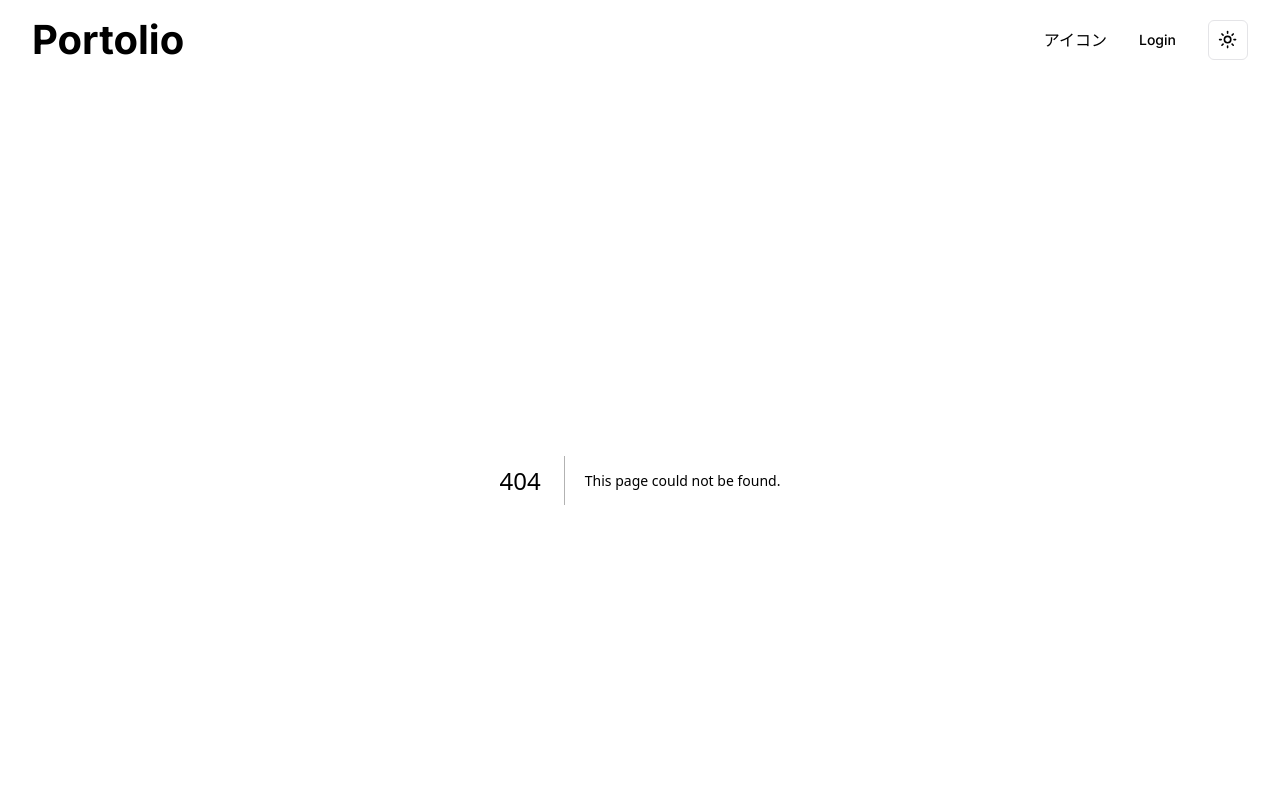
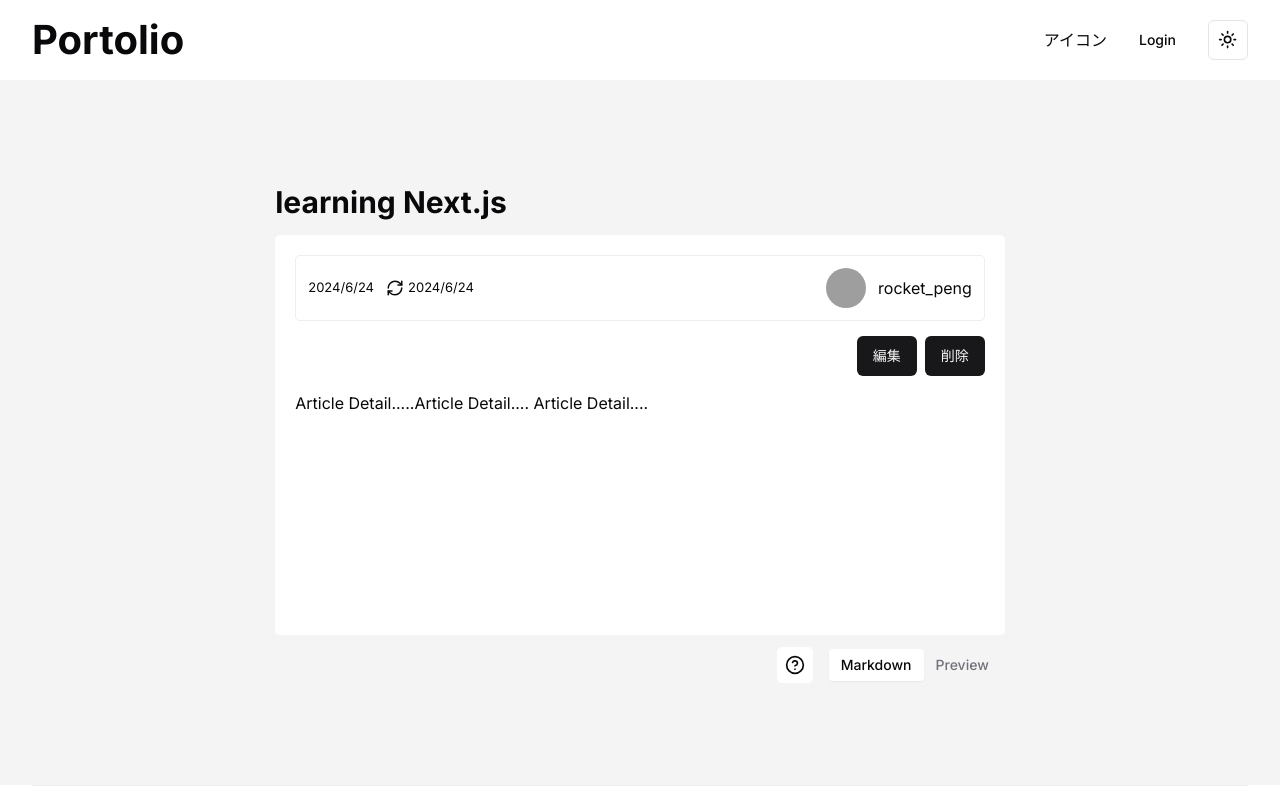
Before and after one commit to balckowl/portolio-new-3, a Next.js app: page /posts/1 in a window 1280 px wide. Before the commit this address had no page. Shown: the top 800 px of the page. Built offline with nearby package versions, Linux system fonts and the light colour scheme; grey boxes are pictures that could not be loaded.

Commit message:
feat: create-detail

```diff
--- a/package.json
+++ b/package.json
@@ -13,6 +13,7 @@
     "@radix-ui/react-avatar": "^1.1.0",
     "@radix-ui/react-dropdown-menu": "^2.0.6",
     "@radix-ui/react-slot": "^1.0.2",
+    "@radix-ui/react-tabs": "^1.1.0",
     "class-variance-authority": "^0.7.0",
     "clsx": "^2.1.1",
     "lucide-react": "^0.395.0",
--- /dev/null
+++ b/src/app/(pages)/posts/[id]/page.tsx
@@ -0,0 +1,11 @@
+import Article from "@/app/components/posts/article"
+
+const page = async() => {
+  return (
+    <div>
+        <Article />
+    </div>
+  )
+}
+
+export default page
--- /dev/null
+++ b/src/app/components/posts/article.tsx
@@ -0,0 +1,64 @@
+import { Avatar, AvatarFallback, AvatarImage } from "@/components/ui/avatar";
+import { Button } from "@/components/ui/button";
+import { Tabs, TabsContent, TabsList, TabsTrigger } from "@/components/ui/tabs";
+import { CircleHelp, RefreshCw } from "lucide-react";
+import Link from "next/link";
+
+const Article = () => {
+    return (
+        <div className="py-[100px] flex justify-center bg-muted min-h-[calc(100vh-80px-60px)]">
+            <Tabs className="w-[92%] sm:container flex justify-center" defaultValue="markdown">
+                <div className="w-full lg:w-[60%]">
+                    <div className="mb-[10px]">
+                        <h2 className="text-[20px] sm:text-[25px] lg:text-[30px] font-bold">learning Next.js</h2>
+                    </div>
+                    <div className="min-h-[400px] bg-white p-5 rounded-[5px] mb-[10px]">
+                        <div className="border-[1px] border-[#eee] rounded-[5px] flex justify-between p-3 mb-[15px]">
+                            <div className="flex-col sm:flex-row flex sm:items-center sm:gap-3">
+                                <div className="text-[13px]">2024/6/24</div>
+                                <div className="flex items-center gap-1 text-[13px]">
+                                    <RefreshCw width={18} height={18} />
+                                    <div>2024/6/24</div>
+                                </div>
+                            </div>
+                            <Link href={`/mypage`}>
+                                <div className="flex items-center gap-3">
+                                    <Avatar>
+                                        <AvatarImage src="https://github.com/shadcn.png" alt="@shadcn" />
+                                        <AvatarFallback>CN</AvatarFallback>
+                                    </Avatar>
+                                    <p className="hidden sm:block">rocket_peng</p>
+                                </div>
+                            </Link>
+                        </div>
+
+                        <div className="flex gap-2 justify-end mb-[15px]">
+                            <Button>編集</Button>
+                            <Button>削除</Button>
+                        </div>
+
+                        <div>
+                            <div className="preview">
+                                <div>Article Detail.....Article Detail.... Article Detail....</div>
+                            </div>
+                        </div>
+                    </div>
+
+                    <div className="flex justify-end items-center gap-3">
+                        <Link href="/posts/2" target="_blank">
+                            <div className="bg-white py-2 px-2 flex items-center gap-3 cursor-pointer rounded-[5px]">
+                                <CircleHelp width={20} height={20} />
+                            </div>
+                        </Link>
+                        <TabsList>
+                            <TabsTrigger value="markdown" >Markdown</TabsTrigger>
+                            <TabsTrigger value="password" >Preview</TabsTrigger>
+                        </TabsList>
+                    </div>
+                </div>
+            </Tabs>
+        </div>
+    )
+}
+
+export default Article
--- /dev/null
+++ b/src/components/ui/tabs.tsx
@@ -0,0 +1,55 @@
+"use client"
+
+import * as React from "react"
+import * as TabsPrimitive from "@radix-ui/react-tabs"
+
+import { cn } from "@/lib/utils"
+
+const Tabs = TabsPrimitive.Root
+
+const TabsList = React.forwardRef<
+  React.ElementRef<typeof TabsPrimitive.List>,
+  React.ComponentPropsWithoutRef<typeof TabsPrimitive.List>
+>(({ className, ...props }, ref) => (
+  <TabsPrimitive.List
+    ref={ref}
+    className={cn(
+      "inline-flex h-10 items-center justify-center rounded-md bg-muted p-1 text-muted-foreground",
+      className
+    )}
+    {...props}
+  />
+))
+TabsList.displayName = TabsPrimitive.List.displayName
+
+const TabsTrigger = React.forwardRef<
+  React.ElementRef<typeof TabsPrimitive.Trigger>,
+  React.ComponentPropsWithoutRef<typeof TabsPrimitive.Trigger>
+>(({ className, ...props }, ref) => (
+  <TabsPrimitive.Trigger
+    ref={ref}
+    className={cn(
+      "inline-flex items-center justify-center whitespace-nowrap rounded-sm px-3 py-1.5 text-sm font-medium ring-offset-background transition-all focus-visible:outline-none focus-visible:ring-2 focus-visible:ring-ring focus-visible:ring-offset-2 disabled:pointer-events-none disabled:opacity-50 data-[state=active]:bg-background data-[state=active]:text-foreground data-[state=active]:shadow-sm",
+      className
+    )}
+    {...props}
+  />
+))
+TabsTrigger.displayName = TabsPrimitive.Trigger.displayName
+
+const TabsContent = React.forwardRef<
+  React.ElementRef<typeof TabsPrimitive.Content>,
+  React.ComponentPropsWithoutRef<typeof TabsPrimitive.Content>
+>(({ className, ...props }, ref) => (
+  <TabsPrimitive.Content
+    ref={ref}
+    className={cn(
+      "mt-2 ring-offset-background focus-visible:outline-none focus-visible:ring-2 focus-visible:ring-ring focus-visible:ring-offset-2",
+      className
+    )}
+    {...props}
+  />
+))
+TabsContent.displayName = TabsPrimitive.Content.displayName
+
+export { Tabs, TabsList, TabsTrigger, TabsContent }
```
Also changed, not shown: 1 other file (tests, documents, lock files or other folders).
